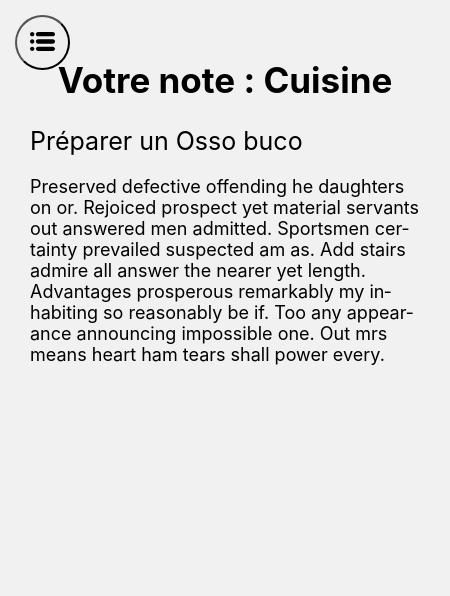
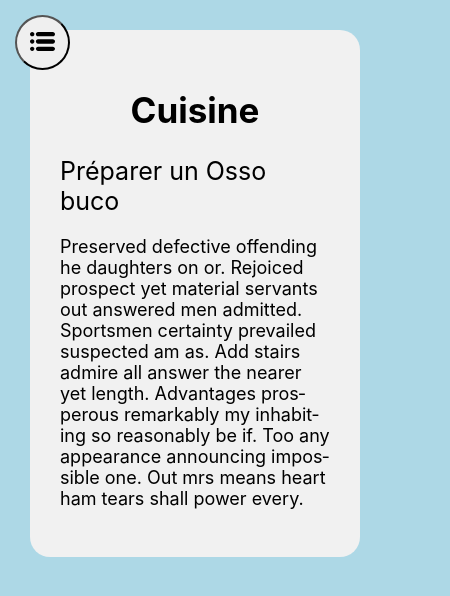
Before and after one commit to H4ltor/react-project, a React (Create React App) app: page /displayNote/Cuisine in a window 390 px wide. Shown: the top 596 px of the page, 450 px wide, since content can reach past the window. Built offline with nearby package versions, Linux system fonts and the light colour scheme.

Commit message:
feat():  upgrade global style of app

```diff
--- a/src/Components/DisplayNote/DisplayNote.css
+++ b/src/Components/DisplayNote/DisplayNote.css
@@ -1,11 +1,12 @@
 .display-txt-zone {
-    min-height: 100vh;
+    max-height: 100vh;
     background: #f1f1f1;
     padding: 30px;
+    margin: 30px;
+    border-radius: 20px;
     position: absolute;
     z-index: -1;
-    width: calc(100% - 460px);
-    margin-left: 460px;
+    margin-left: 490px;
 }
 
 .display-txt-zone .title-display {
@@ -27,8 +28,8 @@
 
 @media screen and (max-width: 900px){
     .display-txt-zone {
-        width:100%;
-        margin-left: 0px;
+        margin-left: 30px;
+        margin-right: 30px;
     }
     .container-txt-zone h2 {
 
--- a/src/Components/DisplayNote/DisplayNote.js
+++ b/src/Components/DisplayNote/DisplayNote.js
@@ -13,7 +13,7 @@ export default function DisplayNote() {
     return (
         <div className="display-txt-zone">
             <h2 className="title-display">
-                Votre note : {notes[indexArticle] ? `${notes[indexArticle].title}` : ""}
+                {notes[indexArticle] ? `${notes[indexArticle].title}` : ""}
             </h2>
             <span className="subtitle-display">
         {notes[indexArticle] ? `${notes[indexArticle].subtitle}` : ""}
--- a/src/Components/ListNotes/ListNotes.css
+++ b/src/Components/ListNotes/ListNotes.css
@@ -3,15 +3,16 @@
     grid-template-columns: repeat(auto-fit, 280px);
     grid-gap: 20px;
     justify-content: center;
+    align-content: flex-start;
     list-style-type: none;
-    background: lightblue;
+    overflow: auto;
+    height: calc(100vh - 120px);
+    padding: 0;
     margin-top: 35px;
 }
 
 .notes-list-card li {
-    width: 280px;
     height: auto;
-    background: pink;
     padding: 20px;
     background: #f1f1f1;
     border-radius: 20px;
--- a/src/Components/MainArea/MainArea.css
+++ b/src/Components/MainArea/MainArea.css
@@ -1,6 +1,9 @@
+body {
+    background-color: lightblue;
+}
+
 .container-content {
-    min-height: 100vh;
-    background: lightblue;
+    max-height: 100vh;
     box-sizing: border-box;
     padding: 30px 50px;
     position: absolute;
@@ -11,6 +14,7 @@
 .container-content h2 {
     text-align: center;
     font-size: 40px;
+    margin: 0;
 }
 .container-content label, .container-content input {
     display: block;
@@ -32,7 +36,7 @@
 .container-content textarea {
     margin-top: 10px;
     width: 100%;
-    min-height: 400px;
+    min-height: 300px;
     border-radius: 5px;
     border: none;
     padding: 10px;
@@ -41,7 +45,7 @@
 
 .container-content button {
     padding: 12px 25px;
-    margin-top: 10px;
+    margin-top: 20px;
     border: none;
     border-radius: 3px;
     font-size: 20px;
--- a/src/Components/Sidebar/Sidebar.css
+++ b/src/Components/Sidebar/Sidebar.css
@@ -1,5 +1,7 @@
 .container-sidebar {
     display: flex;
+    height: 100%;
+    max-height: 100vh;
     transition: transform 0.2s ease-out;
     position: absolute;
     left: 0;
@@ -11,7 +13,6 @@
 .sidebar {
     flex-shrink: 0;
     width: 7rem;
-    height: 100vh;
     background: #000;
 }
 
```
